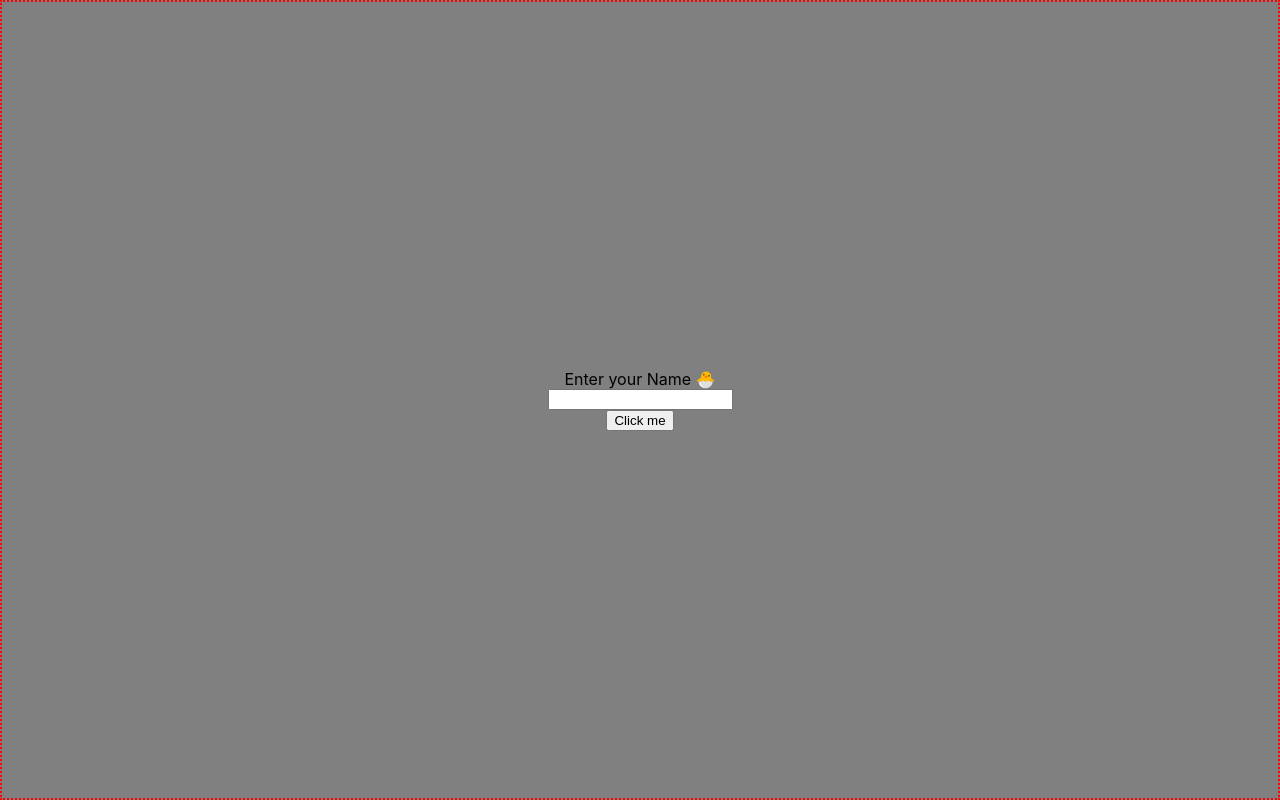
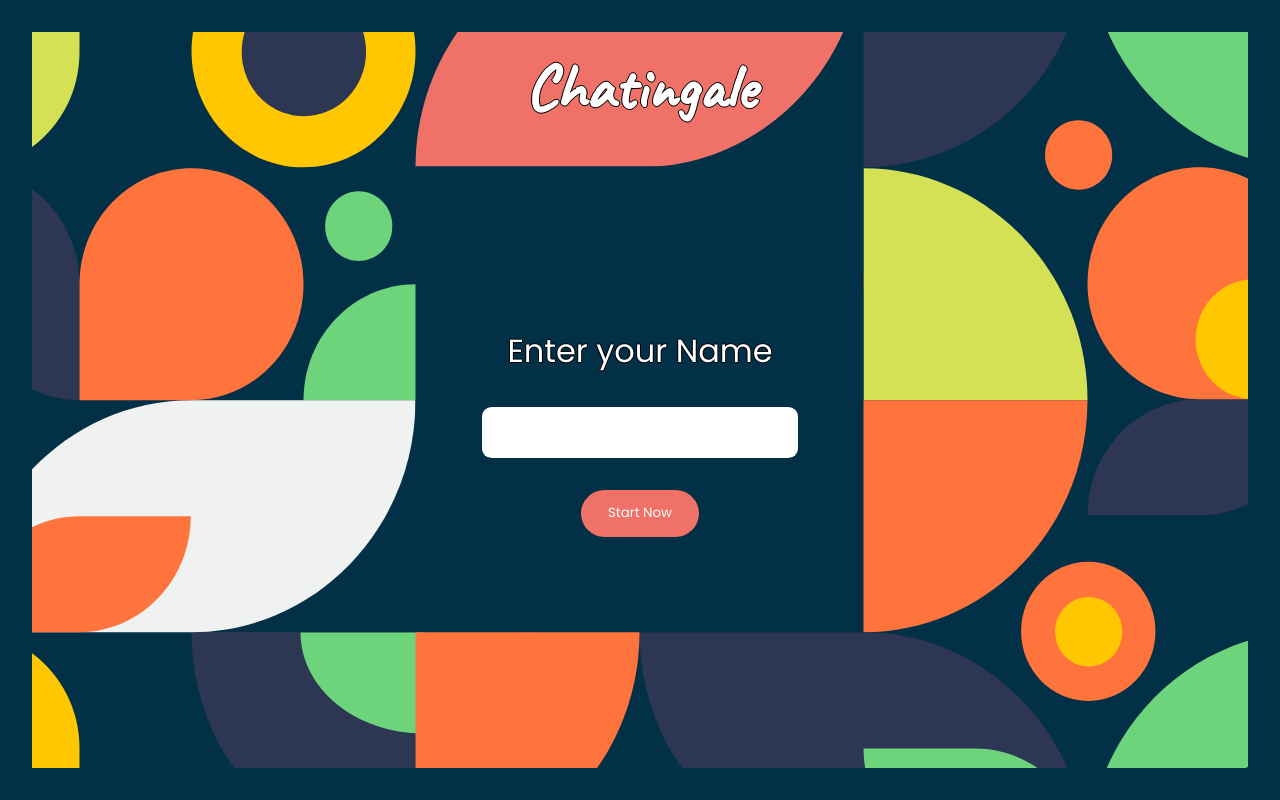
Before and after one commit to crmrajat/chatingale, a React (Create React App) app in the folder Client/: page / in a window 1280 px wide. Built offline with nearby package versions, Linux system fonts and the light colour scheme.

Commit message:
landing page css updated 🌻

```diff
--- a/Client/src/components/Chatroom/Chatroom.scss
+++ b/Client/src/components/Chatroom/Chatroom.scss
@@ -3,7 +3,7 @@
     flex-direction: column;
     height: 100vh;
     min-width: 20em;
-    font-size: 12px;
+    font-size: 13px;
 
     &__head {
         display: flex;
@@ -80,14 +80,19 @@
         flex-direction: column;
         overflow: hidden;
         padding: 0.5em;
+
         p,
         pre {
             margin: 0;
+            // display: block;
             font-family: var(--font-family-body);
             white-space: pre-wrap;
+            word-wrap: break-word;
         }
     }
-
+    &__width {
+        max-width: 50em;
+    }
     &__wrapper {
         overflow-y: auto;
         -ms-overflow-style: none; /* Internet Explorer 10+ */
@@ -118,27 +123,30 @@
     }
 
     &__button {
+        border: none;
+        padding: 1em;
+        height: 4em;
+        border-radius: 1em;
+        margin-right: 0.5em;
+        font-size: 1em;
         background-color: var(--primary-color);
         color: var(--font-color-dark);
-        border: none;
-        padding: 0.5em;
-        margin: 0.5em;
-        font-size: 1em;
         font-family: var(--font-family-body);
         cursor: pointer;
         transition: all 0.2s ease-in-out;
+
         &:hover {
             background-color: var(--tertiary-color);
+            outline: 1px solid var(--primary-color);
         }
     }
 
     &__message {
         display: flex;
-        margin: 1em 10em 1em 0em;
+        margin: 1em 20em 1em 0em;
         color: var(--primary-color);
         .other__message {
-            display: flex;
-            justify-content: center;
+            display: inline-block;
             color: var(--font-color-dark);
             background-color: var(--primary-color);
             border-radius: 0em 1em 1em 1em;
@@ -147,19 +155,19 @@
             margin: 0;
         }
         .other__time {
-            display: flex;
-            flex-direction: row-reverse;
+            // display: flex;
+            // flex-direction: row-reverse;
+            display: inline-block;
             font-size: 0.8em;
-            padding: 0 1em;
+            padding-left: 2em;
         }
 
         &.is-mine {
             flex-flow: row-reverse nowrap;
-            margin: 1em 0em 1em 10em;
+            margin: 1em 0em 1em 20em;
 
             .my__message {
-                display: flex;
-                justify-content: center;
+                display: inline-block;
                 color: var(--font-color-dark);
                 background-color: var(--primary-color);
                 border-radius: 1em 0em 1em 1em;
@@ -168,10 +176,11 @@
                 margin: 0;
             }
             .my__time {
-                display: flex;
-                flex-direction: row;
+                // display: flex;
+                // flex-direction: row;
+                display: inline-block;
                 font-size: 0.8em;
-                padding: 0 1em;
+                padding-right: 2em;
             }
         }
     }
--- a/Client/src/components/Chatroom/Chatroom.tsx
+++ b/Client/src/components/Chatroom/Chatroom.tsx
@@ -46,10 +46,10 @@ const chooseImage = (list: []) => {
 const MyMessage = ({ messageDetails }: MessageDetails) => (
     <div className="chatroom__message  is-mine ">
         <img className="chatroom__avatar" src={messageDetails.imageUrl} />
-        <div>
+        <div className="chatroom__width">
             <p className="font-large flex_row reverse">{'You'}</p>
+            <p className="my__time">{convertTime(messageDetails.time)}</p>
             <pre className="my__message">{messageDetails.message}</pre>
-            <p className="my__time">{convertTime(messageDetails.time)}</p>
         </div>
     </div>
 );
@@ -58,7 +58,7 @@ const MyMessage = ({ messageDetails }: MessageDetails) => (
 const OthersMessage = ({ messageDetails }: MessageDetails) => (
     <div className="chatroom__message">
         <img className="chatroom__avatar" src={messageDetails.imageUrl} />
-        <div>
+        <div className="chatroom__width">
             <p className="font-large">{messageDetails.name}</p>
             <pre className="other__message">{messageDetails.message}</pre>
             <p className="other__time">{convertTime(messageDetails.time)}</p>
@@ -289,6 +289,7 @@ const Chatroom = () => {
                 <textarea
                     className="chatroom__textarea"
                     value={message}
+                    maxLength={2000}
                     onChange={(e) => {
                         if (e.target.value !== '') {
                             socket.emit('typing', { myId, myName });
--- a/Client/src/components/User/User.scss
+++ b/Client/src/components/User/User.scss
@@ -1,13 +1,94 @@
 .user {
     display: flex;
     height: 100vh;
-    flex-direction: column;
-    &__body {
+    width: 100vw;
+    background-color: var(--secondary-color);
+    font-family: var(--font-family-body);
+    justify-content: center;
+
+    &__background {
+        background: url('../../assets/icons/background.svg') no-repeat;
+        border: 2em solid var(--secondary-color);
+        background-size: auto;
+        background-position: center;
+        padding: 1em;
+        width: clamp(30em, 100%, 90em);
+
         display: flex;
         flex: 1;
         flex-direction: column;
+        justify-content: center;
+        align-items: center;
+
+        h1 {
+            font-size: 4em;
+            color: var(--font-color-light);
+            margin: 0;
+            margin-bottom: 1em;
+            font-weight: bold;
+            font-family: var(--font-family-heading);
+
+            color: var(--font-color-light);
+
+            text-shadow: -1px 0 var(--font-color-dark),
+                0 1px var(--font-color-dark), 1px 0 var(--font-color-dark),
+                0 -1px var(--font-color-dark);
+        }
+    }
+    &__placeholder {
+        flex: 1;
+
+        display: flex;
+        flex-direction: column;
+        justify-content: flex-end;
+    }
+
+    &__body {
+        width: 30em;
+        height: 30em;
+        display: flex;
+        flex-direction: column;
         align-items: center;
         justify-content: center;
-        border: 2px dotted red;
+    }
+    &__label {
+        font-size: 2em;
+        margin: 0;
+        color: var(--font-color-light);
+        text-shadow: -1px 0 var(--font-color-dark), 0 1px var(--font-color-dark),
+            1px 0 var(--font-color-dark), 0 -1px var(--font-color-dark);
+    }
+    &__input {
+        width: 60%;
+        font-size: 1em;
+        font-family: var(--font-family-body);
+        outline: none;
+        border: none;
+        border-radius: 0.6em;
+        margin: 2em 0;
+        padding: 0.8em 0.8em 0.8em 1em;
+        transition: all 0.3s ease-in-out;
+
+        &:focus {
+            outline: 2px solid var(--tertiary-color);
+            transition: all 0.3s ease-in-out;
+        }
+    }
+
+    &__button {
+        color: var(--font-color-light);
+        border-radius: 1em;
+        padding: 1em 2em;
+        outline: none;
+        border: none;
+        border-radius: 2em;
+        background-color: var(--tertiary-color);
+        font-family: var(--font-family-body);
+
+        &:hover {
+            transition: all 0.3s ease-in-out;
+            background-color: var(--primary-color);
+            color: var(--font-color-dark);
+        }
     }
 }
--- a/Client/src/components/User/User.tsx
+++ b/Client/src/components/User/User.tsx
@@ -5,6 +5,8 @@ import {
     getFromLocalStorage,
     deleteFromLocalStorage,
 } from '../../Utilities/localStorage';
+
+import background from '../../assets/background.svg';
 
 // User component
 const User = ({ props }: any) => {
@@ -17,7 +19,7 @@ const User = ({ props }: any) => {
         if (localStorageName) {
             // Local storage has the name use it to set the name state
             setName(localStorageName);
-            // now navigate to the chat room 🐱‍🐉
+            // now navigate to the chat room 🐱
             props.setShowChatroom(true);
         }
 
@@ -28,16 +30,24 @@ const User = ({ props }: any) => {
 
     return (
         <div className="user">
+            <div className="user__background">
+                <div className="user__placeholder">
+                    <h1>Chatingale</h1>
+                </div>
+
                 <div className="user__body">
-                <label>Enter your Name 🐣</label>
+                    <label className="user__label">Enter your Name</label>
                     <input
+                        className="user__input"
                         type="text"
+                        maxLength={30}
                         value={name}
                         onChange={(e) => {
                             setName(e.target.value);
                         }}
                     />
                     <input
+                        className="user__button"
                         type="button"
                         onClick={() => {
                             //    name was empty or only white spaces
@@ -45,11 +55,13 @@ const User = ({ props }: any) => {
 
                             // Save the name to local storage
                             saveToLocalStorage('name', name.trim());
-                        // now navigate to the chat room 🐱‍🐉
+                            // now navigate to the chat room 🐱
                             props.setShowChatroom(true);
                         }}
-                    value="Click me"
+                        value="Start Now"
                     />
+                </div>
+                <div className="user__placeholder"></div>
             </div>
         </div>
     );
```
Also changed, not shown: Client/src/assets/icons/background.svg (added), 1 other file (tests, documents, lock files or other folders). Lines whose indentation alone changed are shown as unchanged.
